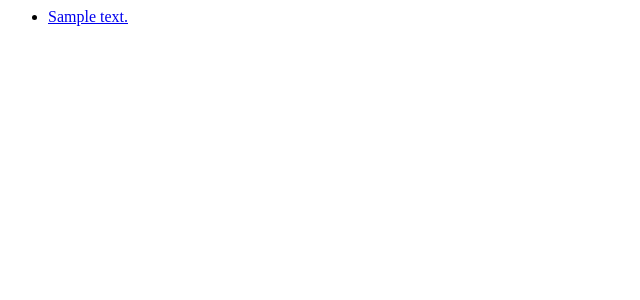
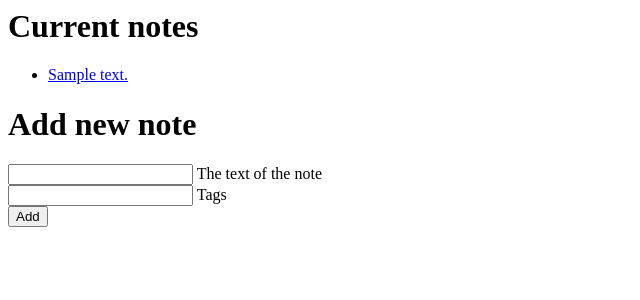
Before and after one commit to mishok13/experiments, a Django app: page /index in a window 1280 px wide. Before the commit the part shown is almost empty. Shown: the top 300 px of the page, without its empty margins (0-640 px from the left). Run offline with Django 3.2, Linux system fonts and the light colour scheme; tables that the repository leaves empty hold one stand-in row (values such as "Sample post").

Commit message:
Django is like meh, but i'll finish this one.

```diff
--- a/tasks/notes/models.py
+++ b/tasks/notes/models.py
@@ -1,9 +1,10 @@
 from django.db import models
+from datetime import datetime
 
 
 class Note(models.Model):
     text = models.TextField('The text of the note')
-    created = models.DateTimeField('Date created')
+    created = models.DateTimeField('Date created', default=datetime.now)
     deleted = models.BooleanField('Is the note deleted (done)', default=False)
     tags = models.TextField('Set of comma-separated tags')
 
--- a/tasks/notes/views.py
+++ b/tasks/notes/views.py
@@ -1,14 +1,27 @@
 from django.shortcuts import render_to_response, get_object_or_404
+from django.template import RequestContext
+from django.http import HttpResponseRedirect
+from django.core.urlresolvers import reverse
 from notes.models import Note
 
 
 
 def index(request):
+    """Show all notes that are old enough"""
     oldest_notes = Note.objects.filter(deleted=False).order_by('created')[:20]
     return render_to_response('notes/index.html',
-                              {'oldest_notes': oldest_notes})
+                              {'oldest_notes': oldest_notes},
+                              context_instance=RequestContext(request))
+
 
 
 def details(request, note_id):
+    """Show the detail of specified note"""
     note = get_object_or_404(Note, pk=note_id)
     return render_to_response('notes/details.html', {'note': note})
+
+
+def add(request):
+    note = Note(text=request.POST['text'], tags=request.POST['tags'])
+    note.save()
+    return HttpResponseRedirect(reverse('notes.views.index'))
--- a/tasks/templates/notes/index.html
+++ b/tasks/templates/notes/index.html
@@ -1,3 +1,4 @@
+<h1>Current notes</h1>
 {% if oldest_notes %}
 <ul>
 {% for note in oldest_notes %}
@@ -7,3 +8,14 @@
 {% else %}
 <p>No notes yet</p>
 {% endif %}
+
+<h1>Add new note</h1>
+
+<form action="/notes/add/" method="post">
+{% csrf_token %}
+<input type="text" name="text" id="note_text" value="" />
+<label for="note_text">The text of the note</label><br />
+<input type="text" name="tags" id="note_tags" value="" />
+<label for="note_tags">Tags</label><br />
+<input type="submit" value="Add" />
+</form>
--- a/tasks/urls.py
+++ b/tasks/urls.py
@@ -7,6 +7,7 @@ admin.autodiscover()
 urlpatterns = patterns(
     '',
     url(r'index', 'notes.views.index'),
+    url(r'^notes/add/$', 'notes.views.add'),
     url(r'^notes/(?P<note_id>\d+)/$', 'notes.views.details'),
     url(r'^admin/', include(admin.site.urls)),
     )
```
